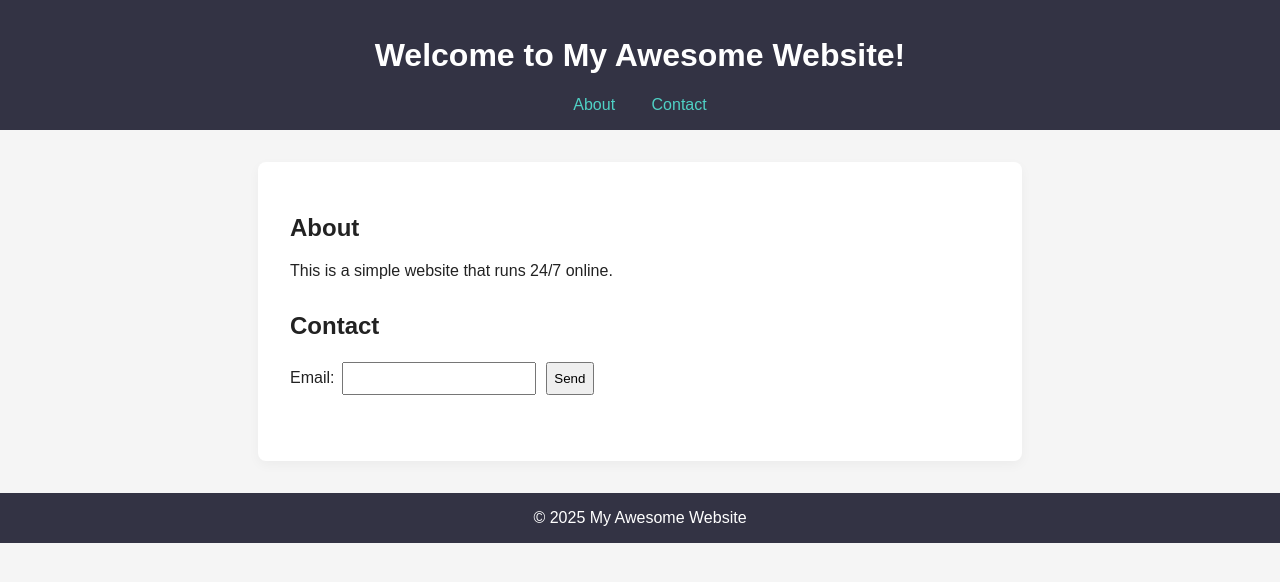
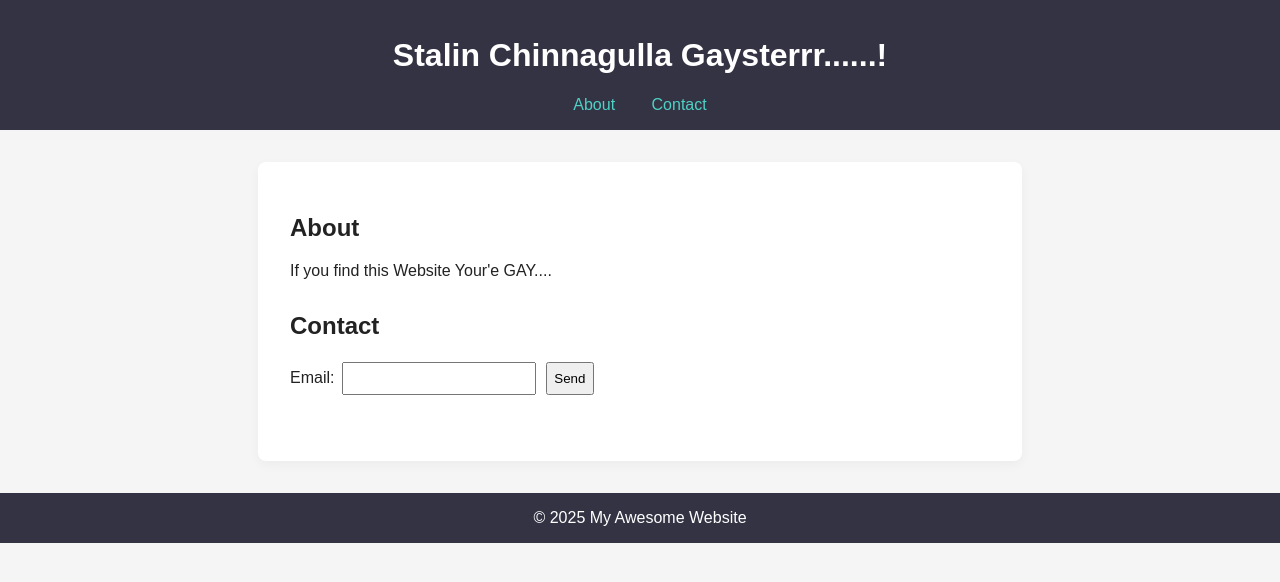
Before and after one commit to NEONGAMINGYT/wottakai, a plain HTML site: page index.html in a window 1280 px wide. Drawn offline with Linux system fonts and the light colour scheme.

Commit message:
Add files via upload

```diff
--- a/index.html
+++ b/index.html
@@ -8,7 +8,7 @@
 </head>
 <body>
   <header>
-    <h1>Welcome to My Awesome Website!</h1>
+    <h1>Stalin Chinnagulla Gaysterrr......!</h1>
     <nav>
       <a href="#about">About</a>
       <a href="#contact">Contact</a>
@@ -17,7 +17,7 @@
   <main>
     <section id="about">
       <h2>About</h2>
-      <p>This is a simple website that runs 24/7 online.</p>
+      <p>If you find this Website Your'e GAY....</p>
     </section>
     <section id="contact">
       <h2>Contact</h2>
```
